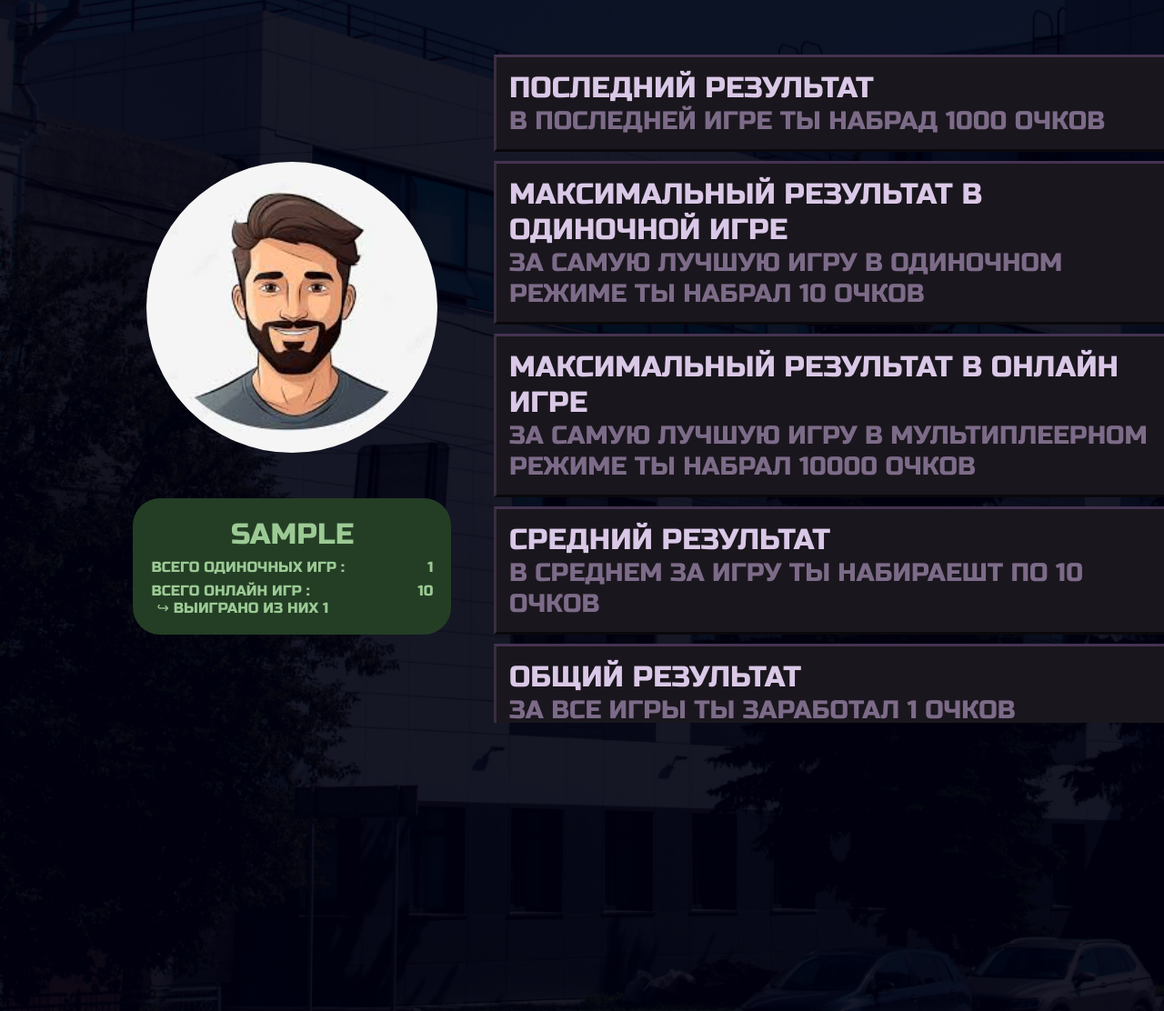
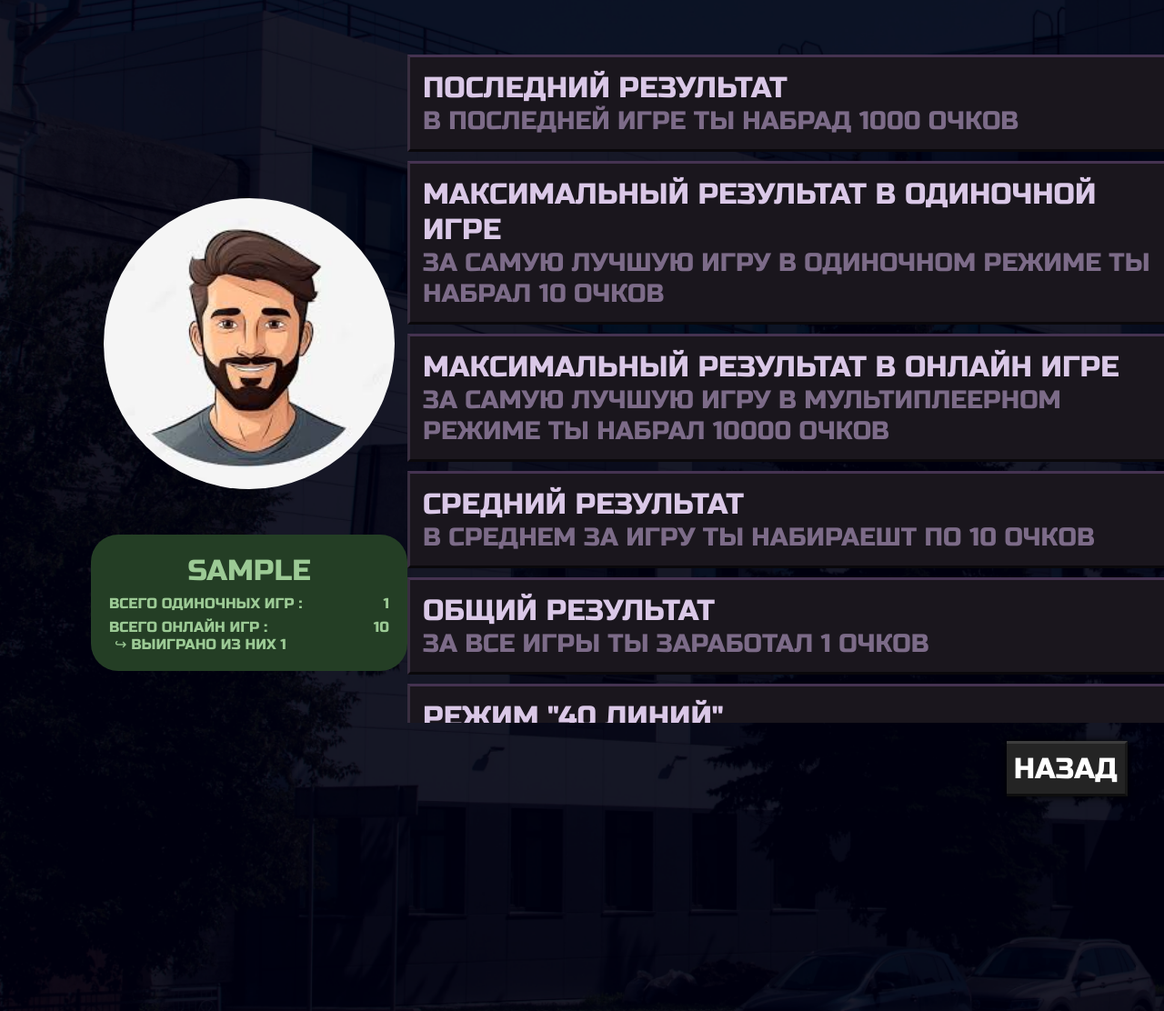
Before and after one commit to ivber0902/tetris, a PHP site: template templates/profile.html.twig in a window 1280 px wide. Shown: the part 64-1176 px from the top of the page at 91% size. Run offline with PHP 8.4, Linux system fonts and the light colour scheme; the template is opened without the code that fills it: most values are stand-ins (such as "Sample title", 1, 10 or a date in 2020); some libraries are stand-ins or nearby versions.

Commit message:
сделал кнопку назад из профиля

```diff
--- a/public/css/profile.css
+++ b/public/css/profile.css
@@ -88,8 +88,15 @@
     white-space: nowrap
 }
 
+.wrapper{
+    max-width: 65%;
+    display: flex;
+    flex-direction: column;
+    align-items: flex-end;
+}
+
 .list-score {
-    width: 65%;
+    width: 100%;
     max-height: 745px;
     overflow-y: scroll;
 }
@@ -134,3 +141,24 @@
     color: #7c6b88;
     font-size: 28px;
 }
+
+.back{
+    margin-top: 20px;
+    margin-right: 40px;
+    display: flex;
+    align-items: center;
+    justify-content: center;
+    background-color: #242424;
+    border-top: 3px solid #3d3d3d;
+    border-right: 3px solid #181818;
+    border-bottom: 3px solid #0e0e0e;
+    box-shadow: 0 0 8px #000;
+    color: #c9c9c9;
+    max-width: 160px;
+}
+
+.link_back{
+    padding: 8px;
+    font-size: 32px;
+    color: #fff;
+}
--- /dev/null
+++ b/public/js/profile.js
@@ -0,0 +1,5 @@
+let button = document.querySelector('.back');
+
+button.addEventListener('click', ()=>{
+    window.history.back();
+})
--- a/templates/profile.html.twig
+++ b/templates/profile.html.twig
@@ -26,6 +26,7 @@
                 </div>
             </div>
         </div>
+        <div class="wrapper">
             <div class="list-score">
                 <div class="score">
                     <p class="score__title">Последний результат</p>
@@ -60,6 +61,11 @@
                     <p class="score__description">Ты смог победить босса 17 раз</p>
                 </div>
             </div>
+            <div class="back">
+                <p class="link_back">Назад</p>
+            </div>
+        </div>
     </main>
 </body>
+<script src="/js/profile.js"></script>
 {% endblock%}
```
Lines whose indentation alone changed are shown as unchanged.
